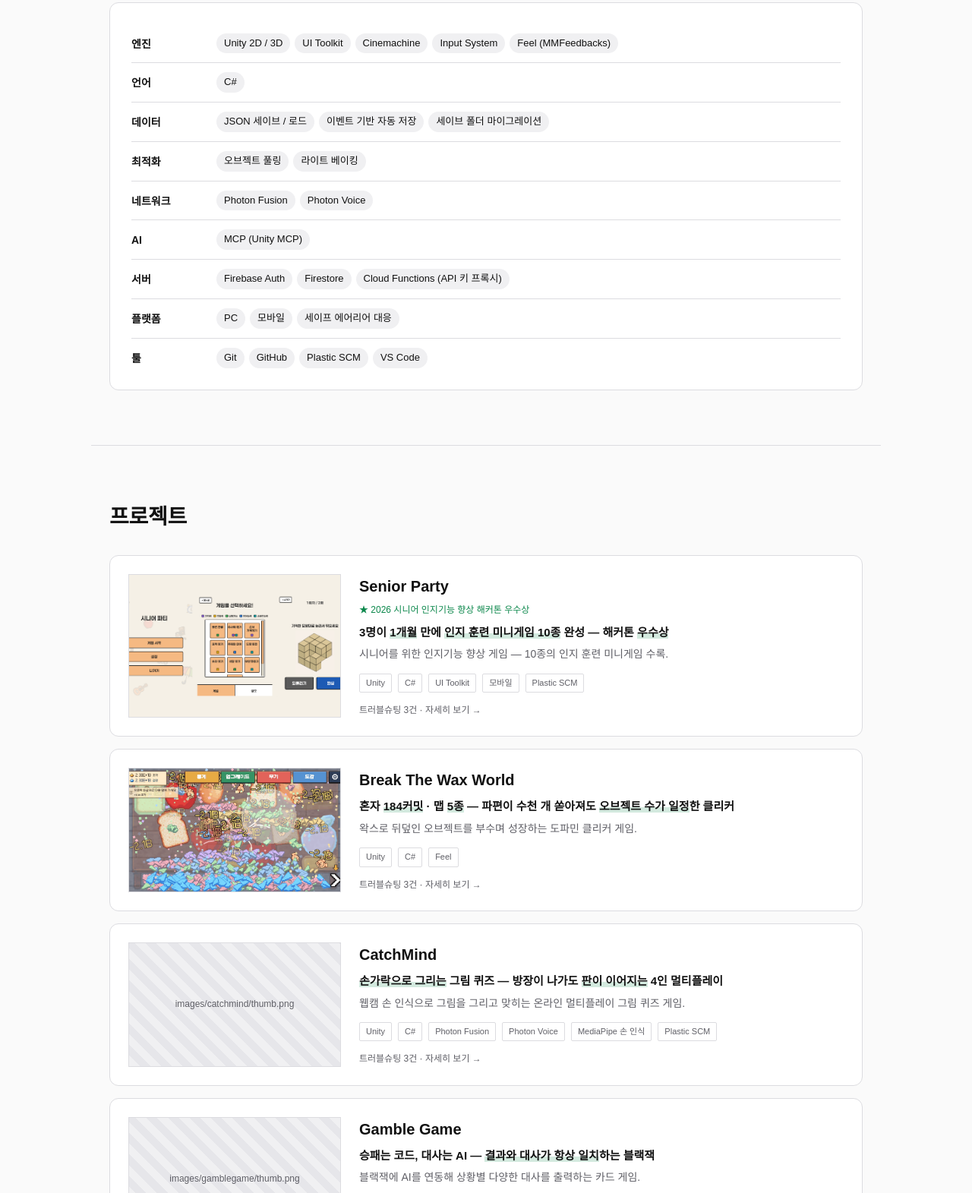
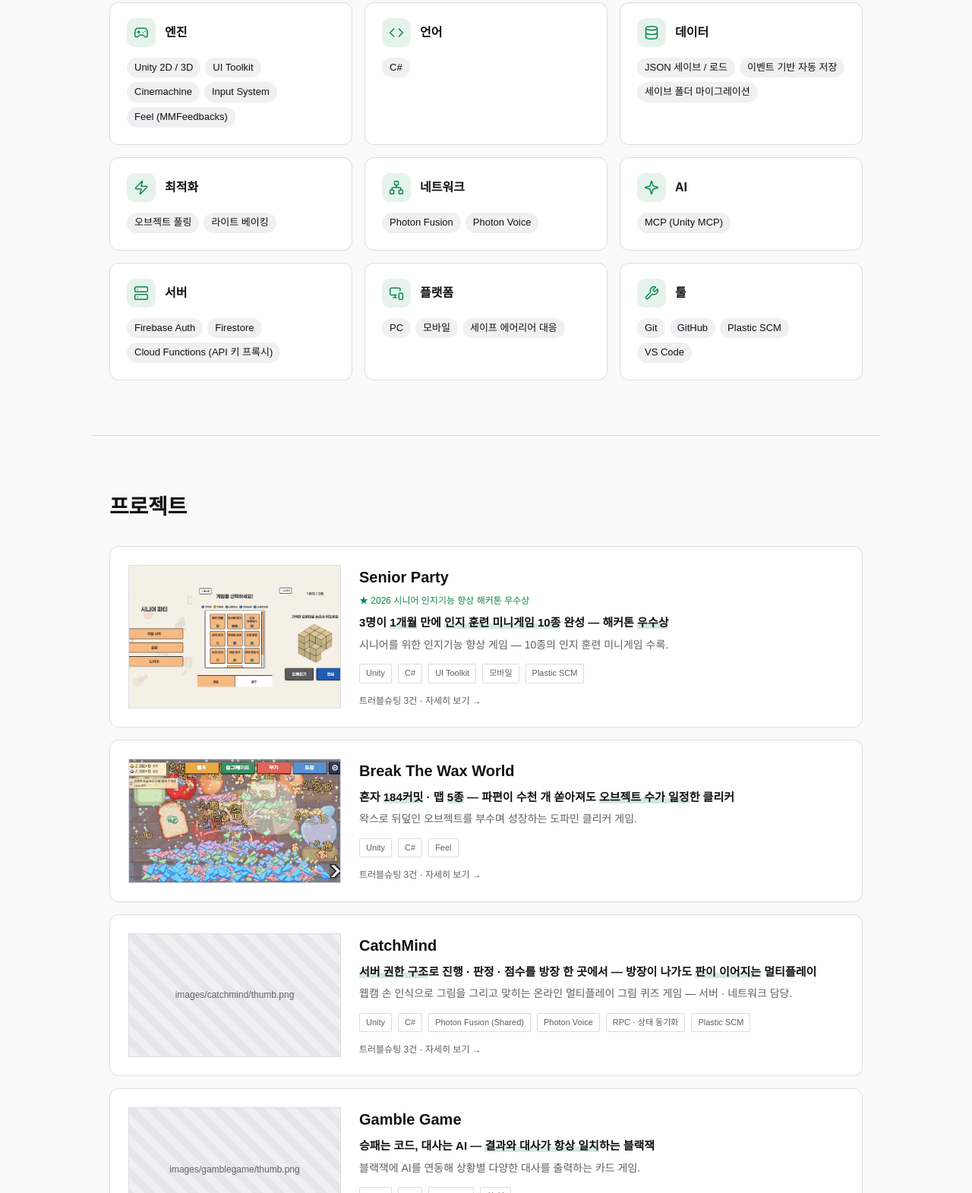
Before and after one commit to jihwan0223/fndfWebsite, a plain HTML site: page index.html in a window 1280 px wide. Shown: the part 1035-2606 px from the top of the page at 76% size. Drawn offline with nearby package versions, Linux system fonts and the light colour scheme; a web font is replaced by a local one.

Commit message:
CatchMind를 서버 · 네트워크 담당 중심으로, 기술 스택을 아이콘 카드로
- CatchMind: 서버 권한 구조 헤드라인 · 역할 · 흐름 · 아키텍처 · 설계 포인트, 유령 방 트러블슈팅 추가
- 기술 스택: 분류별 카드 (Lucide 아이콘 + 칩), PDF 첫 장에도 아이콘
- 아키텍처 칸 설명에도 **핵심어** 강조 적용

Co-Authored-By: Claude Opus 5.5 <noreply@anthropic.com>

```diff
--- a/index.html
+++ b/index.html
@@ -62,7 +62,7 @@
 
   <section class="section" id="skills">
     <h2 class="section-title">기술 스택</h2>
-    <div class="card skills-card"><dl class="skills" id="skillList"></dl></div>
+    <div class="skills-card"><dl class="skills" id="skillList"></dl></div>
   </section>
 
   <section class="section" id="projects">
--- a/projects.js
+++ b/projects.js
@@ -135,50 +135,50 @@ const PROJECTS = [
   {
     id: 'catchmind',
     title: 'CatchMind',
-    headline: '**손가락으로 그리는** 그림 퀴즈 — 방장이 나가도 **판이 이어지는** 4인 멀티플레이', // 무엇을 해냈는지 한 줄 (**굵게** 가능)
-    tagline: '웹캠 손 인식으로 그림을 그리고 맞히는 온라인 멀티플레이 그림 퀴즈 게임.',
+    headline: '**서버 권한 구조**로 진행 · 판정 · 점수를 방장 한 곳에서 — 방장이 나가도 **판이 이어지는** 멀티플레이', // 무엇을 해냈는지 한 줄 (**굵게** 가능)
+    tagline: '웹캠 손 인식으로 그림을 그리고 맞히는 온라인 멀티플레이 그림 퀴즈 게임 — 서버 · 네트워크 담당.',
     intent: '마우스 대신 손가락으로 허공에 그림을 그리며 친구들과 함께 노는 그림 퀴즈.',
-    tags: ['Unity', 'C#', 'Photon Fusion', 'Photon Voice', 'MediaPipe 손 인식', 'Plastic SCM'],
+    tags: ['Unity', 'C#', 'Photon Fusion (Shared)', 'Photon Voice', 'RPC · 상태 동기화', 'Plastic SCM'],
     meta: {
       구분: '산학 캡스톤 프로젝트',
       기간: '2026.11 ~ 진행 중',
       인원: '4명',
-      역할: '캐치마인드 전체 — 멀티플레이 (로비 · 방 · 게임 진행), 손 그리기, 음성 채팅, 웹캠 선택 (팀 내 최다 커밋)',
+      역할: '서버 · 네트워크 전체 — 방 생성 · 매칭, 방장 권한 게임 진행 · 정답 판정, 상태 동기화, 방장 교체 복구, 음성 채팅 (팀 내 최다 커밋)',
       플랫폼: 'PC',
     },
     flow: [
-      { src: '01.png', caption: '로비', desc: '**방 목록** · 방 만들기 · 비밀번호 · **빠른 입장**' },
-      { src: '02.png', caption: '손으로 그리기', desc: '**검지**를 펴면 그리고, **손바닥**을 펴고 있으면 전체 지우기' },
-      { src: '03.png', caption: '정답 맞히기', desc: '채팅으로 정답 입력 — **빨리 맞힐수록 높은 점수**' },
+      { src: '01.png', caption: '방 찾기 · 입장', desc: '로비 **방 목록 실시간 갱신** · 비밀번호 방 · **빠른 입장** (사람 많은 방 우선)' },
+      { src: '02.png', caption: '그림 동기화', desc: '출제자 획을 **4바이트 점 묶음**으로 모아 전송 — 늦게 온 사람에겐 **기록 재전송**' },
+      { src: '03.png', caption: '서버 판정', desc: '정답 채팅은 **방장에게만** 전송 → 방장이 판정 · 점수 → **결과만 모두에게**' },
     ],
     arch: {
       rows: [
-        ['입력', [['MediaPipe 손 인식', 'HandLandmarkerRunner · HandGestureDetector (팀원)'], ['CatchMindPen', '검지 = 펜, 손바닥 유지 = 지우기, 마우스 겸용', true], ['웹캠 선택', '실패하면 원래 웹캠으로 복구', true]], '손가락 좌표 → 펜 입력'],
-        ['그림', [['CatchMindBoard', '점 묶음(byte[]) → 텍스처, 실행 취소 · 다시 실행', true], ['획 기록', '모두가 보관 · 늦게 들어온 사람에게 재전송', true]], '획을 RPC로 전송'],
-        ['네트워크', [['CatchMindLauncher', '로비 · 방 목록 · 방 만들기 · 빠른 입장 · 비밀번호', true], ['CatchMindGame', '방장 권한으로 진행 · 정답 판정 · 점수', true], ['CatchMindVoice', 'Photon Voice 음성 채팅', true]], '점수 · 차례 동기화 → 화면 표시'],
-        ['UI', [['CatchMindUI', '1920×1080 기준 IMGUI, 화면 크기에 맞춰 확대', true]]],
+        ['클라이언트', [['CatchMindPen · Board', '손 · 마우스 입력 → 그림판 텍스처', true], ['MediaPipe 손 인식', '팀원 담당'], ['CatchMindUI', 'IMGUI 화면', true]], '획 · 채팅 · 선택을 RPC로 요청'],
+        ['서버 역할 (방장)', [['CatchMindGame', '**State Authority** — 단계 · 타이머 · 정답 판정 · 점수', true], ['입력 검증', '단계 · 보낸 사람 · 길이 검사 후에만 반영', true], ['제시어 보호', '제시어는 **출제자에게만** 타깃 RPC', true]], '[Networked] 상태 + 결과 RPC로 배포'],
+        ['공유 상태', [['[Networked] 상태', '단계 · 출제자 · TickTimer · 점수 · 출제 순서', true], ['획 기록', '전원 보관 → 방장 교체 · 늦은 입장 복구', true]], '세션 위에서 동작'],
+        ['세션 · 음성', [['CatchMindLauncher', '로비 · 방 목록 · 비밀번호(해시) · 빠른 입장', true], ['CatchMindVoice', 'Photon Voice · 누르고 말하기', true], ['Photon Cloud', 'Shared 모드 릴레이']]],
       ],
       points: [
-        ['방장 권한 구조 (Shared 모드)', '**방장이 진행 · 판정**, 점수 · 순서는 **[Networked] 동기화**'],
-        ['그림은 압축한 점 묶음으로', '점 1개 = ushort x · y **4바이트**, RPC로 **묶어 전송**'],
-        ['손 인식 끊김 보정', '인식이 잠깐 끊겨도 **획을 이어 그림**'],
+        ['방장 = 서버 (State Authority)', '진행 · 판정은 **방장 한 곳에서만**, 클라이언트는 **요청만**'],
+        ['답 유출 · 치트 방지', '제시어는 **출제자에게만** 전송, 답 흘리는 채팅은 **서버에서 차단**'],
+        ['트래픽 줄이기', '점 1개 = **4바이트**, 일정 간격으로 **묶어 전송** · 기록은 **청크로 나눠** 재전송'],
       ],
     },
     troubles: [
       {
-        title: '방장이 나가면 게임이 멈추는 문제',
-        problem: '방장 이탈 시 판이 **끝나거나 멈춤**',
-        cause: '제시어 · 맞힌 순서 · 획 기록을 **옛 방장만 보관**',
-        solution: '맞힌 순서 **[Networked] 공유** · 획 기록 **전원 보관** · 새 방장이 **RPC로 제시어 재요청**',
-        result: '방장이 바뀌어도 **판이 이어짐**',
+        title: '방장(서버 역할)이 나가면 게임이 멈추는 문제',
+        problem: '방장이 나가면 판이 **끝나거나 멈춤**',
+        cause: '제시어 · 맞힌 순서 · 획 기록을 **옛 방장 메모리에만** 보관',
+        solution: '맞힌 순서는 **[Networked] 상태**로 · 획 기록은 **전원 보관** · 새 방장이 출제자에게 **RPC로 제시어 재요청**',
+        result: '방장이 바뀌어도 **판이 그대로 이어짐**',
         img: 'trouble-1.png',
       },
       {
-        title: '웹캠을 연달아 바꾸면 손 인식이 멈추는 문제',
-        problem: '웹캠을 **빠르게 바꾸거나** 안 켜지는 웹캠을 고르면 **멈춤**',
-        cause: '**전환 중 재전환** + 안 켜진 웹캠은 **2000프레임 뒤 예외**',
-        solution: '전환 중 **버튼 잠금** · **3초** 안에 영상 없으면 **원래 웹캠으로 복구**',
-        result: '어떤 웹캠을 골라도 **안 멈춤**',
+        title: '사라진 방에 들어가면 빈 방이 새로 생기는 문제',
+        problem: '목록에서 고른 방이 그새 닫히면 **같은 이름의 빈 방**이 생김',
+        cause: 'Shared 모드는 입장할 세션이 없으면 **새로 만들어 버림**',
+        solution: '입장 직후 **내가 방장이면 = 새로 만든 방** → 바로 종료 후 로비 복귀 · 안내',
+        result: '**유령 방 생성 없음**',
         img: 'trouble-2.png',
       },
       {
@@ -378,7 +378,7 @@ const PROFILE = {
       { date: '재학 중', name: '경북소프트웨어마이스터고등학교', desc: '게임개발과' },
     ]],
     ['산학 프로젝트', [
-      { date: '2026.11 ~ 진행 중', name: 'CatchMind — 캡스톤 프로젝트', desc: '4인 팀 · 웹캠 손 인식 멀티플레이 그림 퀴즈 · 멀티플레이 · 손 그리기 · 음성 채팅 담당' },
+      { date: '2026.11 ~ 진행 중', name: 'CatchMind — 캡스톤 프로젝트', desc: '4인 팀 · 웹캠 손 인식 멀티플레이 그림 퀴즈 · 서버 · 네트워크 담당' },
     ]],
     ['대외활동', [
       { date: '2026', name: '시니어 인지기능 향상 해커톤 — 우수상', desc: '(주)에이아이씨유 주최 · 출품작 Senior Party' },
@@ -404,6 +404,20 @@ function imgSlot(id, file, alt, cls = '') {
     `</div>`;
 }
 
+// 기술 스택 분류 아이콘 (Lucide, ISC 라이선스) — 분류 이름으로 찾음, 없으면 아이콘 없이 표시
+const SKILL_ICONS = {
+  엔진: '<path d="M6 11h4M8 9v4M15 12h.01M18 10h.01"/><path d="M17.32 5H6.68a4 4 0 0 0-3.98 3.59C2.6 9.42 2 14.46 2 16a3 3 0 0 0 3 3c1 0 1.5-.5 2-1l1.41-1.41A2 2 0 0 1 9.83 16h4.34a2 2 0 0 1 1.41.59L17 18c.5.5 1 1 2 1a3 3 0 0 0 3-3c0-1.55-.6-6.58-.69-7.26A4 4 0 0 0 17.32 5z"/>',
+  언어: '<path d="m16 18 6-6-6-6M8 6l-6 6 6 6"/>',
+  데이터: '<ellipse cx="12" cy="5" rx="9" ry="3"/><path d="M3 5v14a9 3 0 0 0 18 0V5"/><path d="M3 12a9 3 0 0 0 18 0"/>',
+  최적화: '<path d="M4 14a1 1 0 0 1-.78-1.63l9.9-10.2a.5.5 0 0 1 .86.46l-1.92 6.02A1 1 0 0 0 13 10h7a1 1 0 0 1 .78 1.63l-9.9 10.2a.5.5 0 0 1-.86-.46l1.92-6.02A1 1 0 0 0 11 14z"/>',
+  네트워크: '<rect x="16" y="16" width="6" height="6" rx="1"/><rect x="2" y="16" width="6" height="6" rx="1"/><rect x="9" y="2" width="6" height="6" rx="1"/><path d="M5 16v-3a1 1 0 0 1 1-1h12a1 1 0 0 1 1 1v3M12 12V8"/>',
+  AI: '<path d="M9.94 15.5A2 2 0 0 0 8.5 14.06l-6.13-1.58a.5.5 0 0 1 0-.96L8.5 9.94A2 2 0 0 0 9.94 8.5l1.58-6.13a.5.5 0 0 1 .96 0L14.06 8.5A2 2 0 0 0 15.5 9.94l6.13 1.58a.5.5 0 0 1 0 .96L15.5 14.06a2 2 0 0 0-1.44 1.44l-1.58 6.13a.5.5 0 0 1-.96 0z"/>',
+  서버: '<rect width="20" height="8" x="2" y="2" rx="2"/><rect width="20" height="8" x="2" y="14" rx="2"/><path d="M6 6h.01M6 18h.01"/>',
+  플랫폼: '<path d="M18 8V6a2 2 0 0 0-2-2H4a2 2 0 0 0-2 2v7a2 2 0 0 0 2 2h8M10 19v-4M7 19h5"/><rect width="6" height="10" x="16" y="12" rx="2"/>',
+  툴: '<path d="M14.7 6.3a1 1 0 0 0 0 1.4l1.6 1.6a1 1 0 0 0 1.4 0l3.77-3.77a6 6 0 0 1-7.94 7.94l-6.91 6.91a2.12 2.12 0 0 1-3-3l6.91-6.91a6 6 0 0 1 7.94-7.94z"/>',
+};
+const skillIcon = (g) => SKILL_ICONS[g] ? `<svg class="skill-icon" viewBox="0 0 24 24" aria-hidden="true">${SKILL_ICONS[g]}</svg>` : '';
+
 const tagList = (tags) => `<div class="tags">${tags.map((t) => `<span>${t}</span>`).join('')}</div>`;
 const chipList = (items) => `<div class="chips">${items.map((t) => `<span>${t}</span>`).join('')}</div>`;
 
@@ -427,7 +441,7 @@ function buildDeck() {
         </div>
         <div class="pg-col">
           <h2 class="pg-h">기술 스택</h2>
-          <dl class="pg-skills">${PROFILE.skills.map(([g, items]) => `<div><dt>${g}</dt><dd>${chipList(items)}</dd></div>`).join('')}</dl>
+          <dl class="pg-skills">${PROFILE.skills.map(([g, items]) => `<div><dt>${skillIcon(g)}${g}</dt><dd>${chipList(items)}</dd></div>`).join('')}</dl>
         </div>
         <div class="pg-col">
           ${PROFILE.history.map(([title, items]) => `
@@ -494,7 +508,7 @@ function buildDeck() {
             <div class="arch-row">
               <p class="arch-label"><small>${r + 1}</small>${label}</p>
               <div class="arch-boxes">${boxes.map(([name, desc, mine]) => `
-                <div class="arch-box${mine ? ' mine' : ''}"><b>${name.replace(/([a-z])([A-Z])/g, '$1<wbr>$2')}</b><span>${desc}</span></div>`).join('')}
+                <div class="arch-box${mine ? ' mine' : ''}"><b>${name.replace(/([a-z])([A-Z])/g, '$1<wbr>$2')}</b><span>${em(desc)}</span></div>`).join('')}
               </div>
             </div>${r < p.arch.rows.length - 1 ? `
             <div class="arch-flow"><i></i>${next ? `<span>${next}</span>` : ''}</div>` : ''}`).join('')}
--- a/script.js
+++ b/script.js
@@ -14,7 +14,10 @@ document.getElementById('projectList').innerHTML = PROJECTS.map((p) => `
   </a>`).join('');
 
 document.getElementById('skillList').innerHTML = PROFILE.skills.map(([g, items]) => `
-  <div class="skill-row"><dt>${g}</dt><dd>${chipList(items)}</dd></div>`).join('');
+  <div class="skill-tile">
+    <dt>${skillIcon(g)}${g}</dt>
+    <dd>${chipList(items)}</dd>
+  </div>`).join('');
 
 document.getElementById('historyList').innerHTML = PROFILE.history.map(([title, items]) => `
   <div class="cv-group">
--- a/style.css
+++ b/style.css
@@ -232,16 +232,15 @@ a { color: inherit; text-decoration: none; }
 }
 
 /* ===== 기술 스택 ===== */
-.skills { display: flex; flex-direction: column; }
-.skill-row {
-  display: flex;
-  gap: 16px;
-  padding: 12px 0;
-  border-bottom: 1px solid var(--line);
+/* 기술 스택: 분류마다 카드 한 장 (아이콘 + 이름 + 칩), 폭에 맞춰 3 → 2 → 1열 */
+.skills { display: grid; grid-template-columns: repeat(auto-fill, minmax(300px, 1fr)); gap: 16px; }
+.skill-tile { padding: 20px 22px 22px; background: #fff; border: 1px solid var(--line); border-radius: 12px; }
+.skill-tile dt { display: flex; align-items: center; gap: 12px; font-size: 16px; font-weight: 700; }
+.skill-tile dd { margin-top: 14px; }
+.skill-tile .skill-icon {
+  width: 38px; height: 38px; padding: 9px; border-radius: 10px; background: rgba(11, 135, 75, 0.1);
 }
-.skill-row:last-child { border-bottom: 0; padding-bottom: 0; }
-.skill-row dt { flex: 0 0 96px; font-size: 14px; font-weight: 700; padding-top: 3px; }
-.skill-row dd { font-size: 15px; }
+.skill-icon { flex: none; fill: none; stroke: var(--accent); stroke-width: 1.8; stroke-linecap: round; stroke-linejoin: round; }
 
 .chips { display: flex; flex-wrap: wrap; gap: 6px; }
 .chips span {
@@ -249,11 +248,6 @@ a { color: inherit; text-decoration: none; }
   padding: 3px 10px;
   border-radius: 999px;
   background: var(--bg-2);
-}
-
-@media (max-width: 600px) {
-  .skill-row { flex-direction: column; gap: 8px; }
-  .skill-row dt { flex-basis: auto; }
 }
 
 /* ===== 수상 · 경력 ===== */
@@ -333,7 +327,8 @@ a { color: inherit; text-decoration: none; }
 .pg-contact dt, .pg-meta dt, .pg-skills dt { font-size: max(11px, 1.05cqw); color: var(--fg-dim); }
 .pg-contact dd { font-size: max(14px, 1.35cqw); }
 .pg-skills { display: flex; flex-direction: column; gap: 1.1cqw; }
-.pg-skills dt { margin-bottom: 0.4cqw; color: var(--accent); }
+.pg-skills dt { display: flex; align-items: center; gap: 0.5cqw; margin-bottom: 0.4cqw; color: var(--accent); }
+.pg-skills .skill-icon { width: max(13px, 1.3cqw); height: max(13px, 1.3cqw); }
 .pg-skills .chips { gap: 0.5cqw; }
 .pg-award { margin-bottom: 3cqw; font-size: max(13px, 1.3cqw); }
 .pg-award-name { font-size: max(15px, 1.5cqw); font-weight: 700; margin: 0.3cqw 0; }
```
